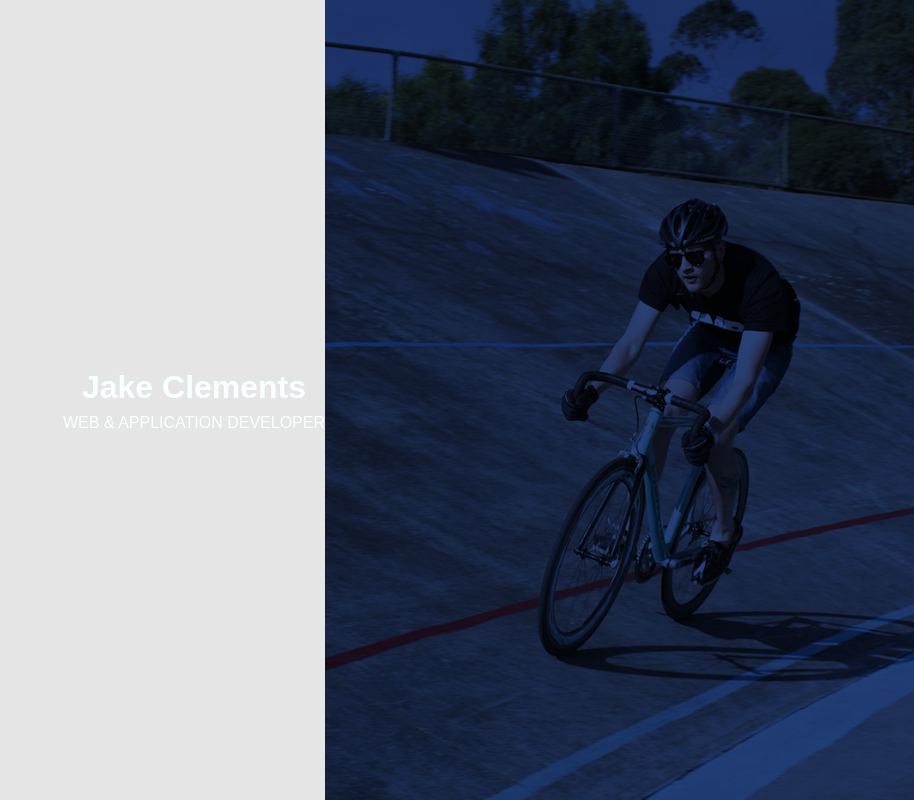
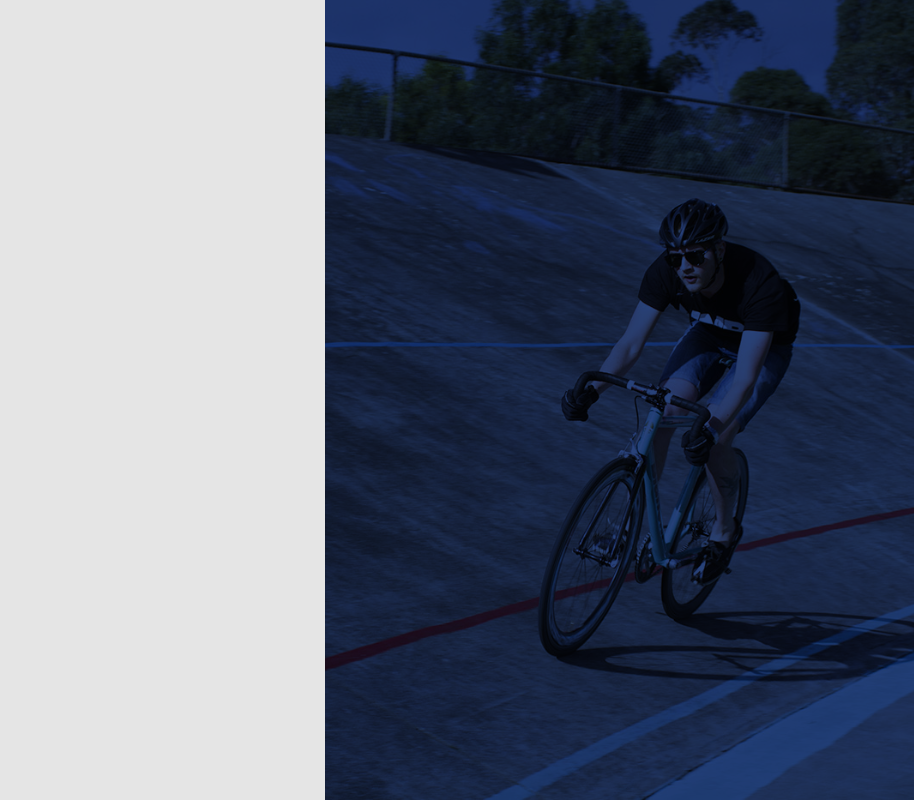
Before and after one commit to jakeclements/jakeclements.github.io, a website: page index.html in a window 1280 px wide. Shown: the whole page, without its empty margins (366-1280 px from the left). Drawn offline with Linux system fonts and the light colour scheme.

Commit message:
Hide until finalised

```diff
--- a/index.html
+++ b/index.html
@@ -13,12 +13,12 @@
     </head>
     <body>
         <main class="main">
-            <section class="panel">
+            <!-- <section class="panel">
                 <div class="intro">
                     <h1 class="title">Jake Clements</h1>
                     <p class="tagline">Web &amp; Application developer</p>
                 <div>
-            </section>
+            </section> -->
             <aside class="aside"></aside>
         </main>
     </body>
```
